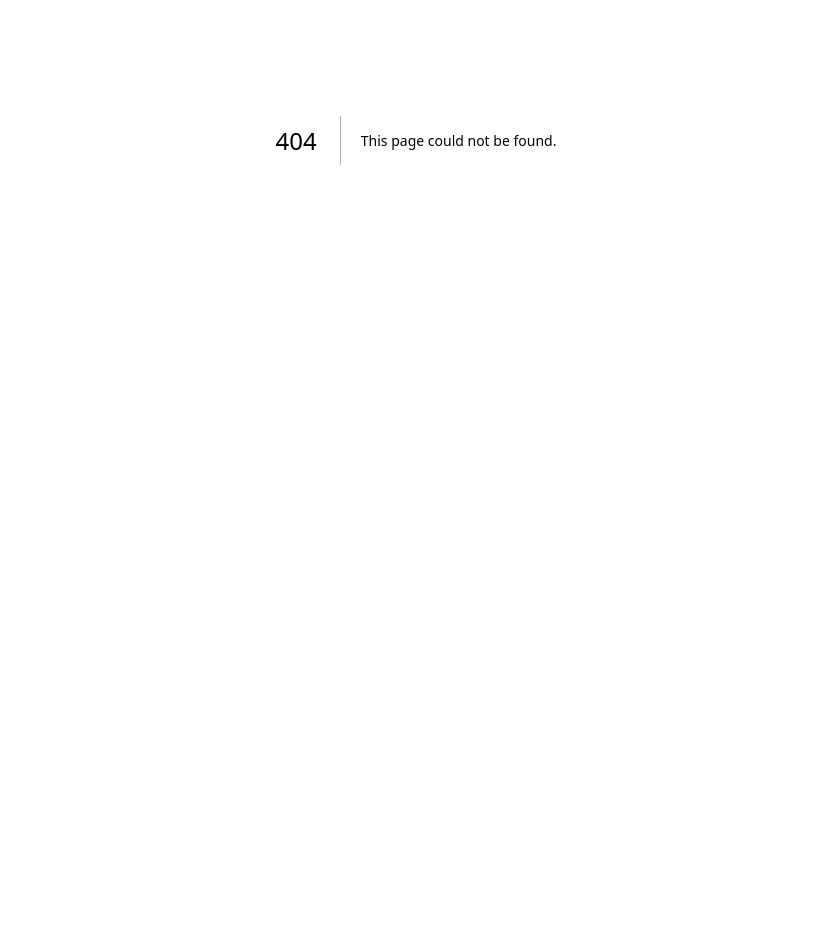
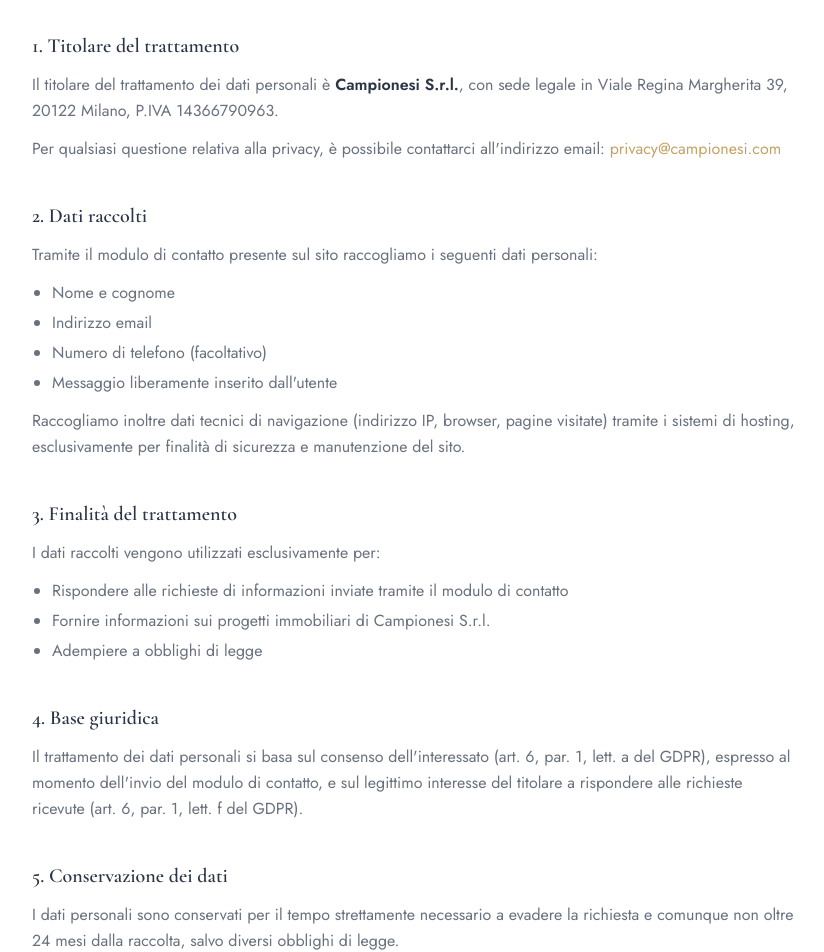
Before and after one commit to campionesi/campionesi, a Next.js app: page /privacy in a window 1280 px wide. Before the commit this address had no page. Shown: the part 260-1212 px from the top of the page, without its empty margins (224-1048 px from the left). Before the commit the page ends 800 px from the top, so only its background shows below. Built offline with nearby package versions, Linux system fonts and the light colour scheme.

Commit message:
footer dati societari e privacy policy

```diff
--- /dev/null
+++ b/src/app/privacy/page.tsx
@@ -0,0 +1,134 @@
+import Navbar from '@/components/Navbar'
+import Footer from '@/components/Footer'
+import { Metadata } from 'next'
+
+export const metadata: Metadata = {
+  title: 'Privacy Policy — Campionesi',
+  description: 'Informativa sul trattamento dei dati personali ai sensi del GDPR.',
+}
+
+export default function PrivacyPage() {
+  return (
+    <main>
+      <Navbar />
+      <section className="section-padding pt-36 pb-24 bg-white">
+        <div className="max-w-3xl mx-auto">
+          <h1 className="font-serif text-4xl md:text-5xl font-semibold text-brand-blu mb-4">
+            Privacy Policy
+          </h1>
+          <p className="font-sans text-sm text-brand-blu/40 mb-16">
+            Aggiornata al 1° luglio 2026
+          </p>
+
+          <div className="prose prose-sm max-w-none font-sans text-brand-blu/70 space-y-10 leading-relaxed">
+
+            <div>
+              <h2 className="font-serif text-xl font-semibold text-brand-blu mb-3">1. Titolare del trattamento</h2>
+              <p>
+                Il titolare del trattamento dei dati personali è <strong className="text-brand-blu">Campionesi S.r.l.</strong>,
+                con sede legale in Viale Regina Margherita 39, 20122 Milano, P.IVA 14366790963.
+              </p>
+              <p className="mt-3">
+                Per qualsiasi questione relativa alla privacy, è possibile contattarci all&apos;indirizzo email:{' '}
+                <a href="mailto:privacy@campionesi.com" className="text-brand-oro hover:underline">
+                  privacy@campionesi.com
+                </a>
+              </p>
+            </div>
+
+            <div>
+              <h2 className="font-serif text-xl font-semibold text-brand-blu mb-3">2. Dati raccolti</h2>
+              <p>
+                Tramite il modulo di contatto presente sul sito raccogliamo i seguenti dati personali:
+              </p>
+              <ul className="list-disc pl-5 mt-3 space-y-1">
+                <li>Nome e cognome</li>
+                <li>Indirizzo email</li>
+                <li>Numero di telefono (facoltativo)</li>
+                <li>Messaggio liberamente inserito dall&apos;utente</li>
+              </ul>
+              <p className="mt-3">
+                Raccogliamo inoltre dati tecnici di navigazione (indirizzo IP, browser, pagine visitate) tramite i sistemi di hosting, esclusivamente per finalità di sicurezza e manutenzione del sito.
+              </p>
+            </div>
+
+            <div>
+              <h2 className="font-serif text-xl font-semibold text-brand-blu mb-3">3. Finalità del trattamento</h2>
+              <p>I dati raccolti vengono utilizzati esclusivamente per:</p>
+              <ul className="list-disc pl-5 mt-3 space-y-1">
+                <li>Rispondere alle richieste di informazioni inviate tramite il modulo di contatto</li>
+                <li>Fornire informazioni sui progetti immobiliari di Campionesi S.r.l.</li>
+                <li>Adempiere a obblighi di legge</li>
+              </ul>
+            </div>
+
+            <div>
+              <h2 className="font-serif text-xl font-semibold text-brand-blu mb-3">4. Base giuridica</h2>
+              <p>
+                Il trattamento dei dati personali si basa sul consenso dell&apos;interessato (art. 6, par. 1, lett. a del GDPR),
+                espresso al momento dell&apos;invio del modulo di contatto, e sul legittimo interesse del titolare
+                a rispondere alle richieste ricevute (art. 6, par. 1, lett. f del GDPR).
+              </p>
+            </div>
+
+            <div>
+              <h2 className="font-serif text-xl font-semibold text-brand-blu mb-3">5. Conservazione dei dati</h2>
+              <p>
+                I dati personali sono conservati per il tempo strettamente necessario a evadere la richiesta
+                e comunque non oltre 24 mesi dalla raccolta, salvo diversi obblighi di legge.
+              </p>
+            </div>
+
+            <div>
+              <h2 className="font-serif text-xl font-semibold text-brand-blu mb-3">6. Condivisione dei dati</h2>
+              <p>
+                I dati personali non vengono ceduti, venduti o comunicati a terzi, ad eccezione dei fornitori
+                di servizi tecnici strettamente necessari al funzionamento del sito (hosting, infrastruttura),
+                i quali agiscono in qualità di responsabili del trattamento ai sensi dell&apos;art. 28 del GDPR.
+              </p>
+            </div>
+
+            <div>
+              <h2 className="font-serif text-xl font-semibold text-brand-blu mb-3">7. Diritti dell&apos;interessato</h2>
+              <p>
+                Ai sensi degli artt. 15-22 del GDPR, l&apos;interessato ha il diritto di:
+              </p>
+              <ul className="list-disc pl-5 mt-3 space-y-1">
+                <li>Accedere ai propri dati personali</li>
+                <li>Richiederne la rettifica o la cancellazione</li>
+                <li>Opporsi al trattamento o richiederne la limitazione</li>
+                <li>Richiedere la portabilità dei dati</li>
+                <li>Revocare il consenso in qualsiasi momento</li>
+                <li>Proporre reclamo all&apos;Autorità Garante per la Protezione dei Dati Personali</li>
+              </ul>
+              <p className="mt-3">
+                Per esercitare tali diritti, scrivere a:{' '}
+                <a href="mailto:privacy@campionesi.com" className="text-brand-oro hover:underline">
+                  privacy@campionesi.com
+                </a>
+              </p>
+            </div>
+
+            <div>
+              <h2 className="font-serif text-xl font-semibold text-brand-blu mb-3">8. Cookie</h2>
+              <p>
+                Il sito utilizza esclusivamente cookie tecnici necessari al corretto funzionamento delle pagine.
+                Non vengono utilizzati cookie di profilazione o di terze parti a fini pubblicitari.
+              </p>
+            </div>
+
+            <div>
+              <h2 className="font-serif text-xl font-semibold text-brand-blu mb-3">9. Modifiche alla presente informativa</h2>
+              <p>
+                Campionesi S.r.l. si riserva il diritto di aggiornare la presente informativa in qualsiasi momento.
+                Le modifiche saranno pubblicate su questa pagina con indicazione della data di aggiornamento.
+              </p>
+            </div>
+
+          </div>
+        </div>
+      </section>
+      <Footer />
+    </main>
+  )
+}
--- a/src/components/Footer.tsx
+++ b/src/components/Footer.tsx
@@ -41,8 +41,15 @@
             </div>
           </div>
 
+          {/* Dati societari */}
+          <div className="pt-8 border-t border-white/10 mb-6">
+            <p className="text-xs font-sans text-white/30 leading-relaxed">
+              Campionesi S.r.l. &mdash; P.IVA 14366790963 &mdash; Viale Regina Margherita 39, 20122 Milano
+            </p>
+          </div>
+
           {/* Bottom */}
-          <div className="pt-8 border-t border-white/10 flex flex-col md:flex-row items-center justify-between gap-4">
+          <div className="flex flex-col md:flex-row items-center justify-between gap-4">
             <p className="text-xs font-sans text-white/40">
               &copy; {new Date().getFullYear()} Campionesi S.r.l. &mdash; Tutti i diritti riservati.
             </p>
```
